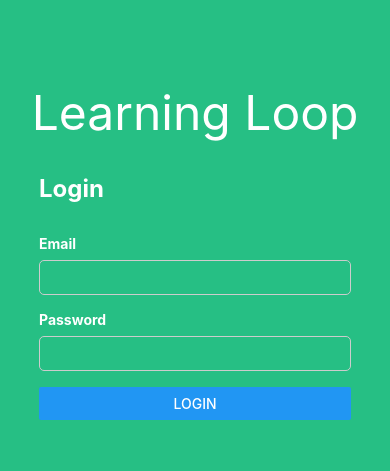
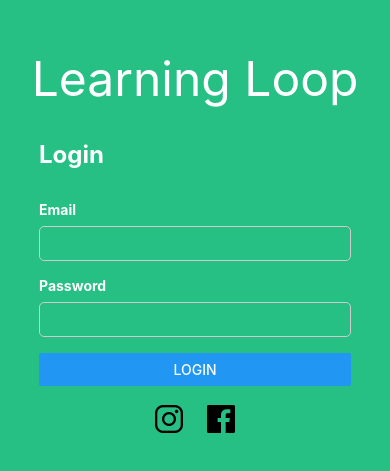
Before and after one commit to YatinKare/FBLA-Mobile-App-23, a React Native app in the folder LearningLoop/: screen / in a window 390 px wide. Shown: the part 171-642 px from the top of the page. Built offline with nearby package versions, Linux system fonts and the light colour scheme.

Commit message:
Update Login.tsx
* login page with socials added

```diff
--- a/LearningLoop/screens/Login.tsx
+++ b/LearningLoop/screens/Login.tsx
@@ -1,6 +1,7 @@
 import React from 'react';
 import { useState } from 'react';
-import { View, Text, TextInput, Button, StyleSheet, } from 'react-native';
+import { View, Text, TextInput, Button, StyleSheet, ScrollView, Linking, TouchableOpacity } from 'react-native';
+import Ionicons from '@expo/vector-icons/Ionicons';
 
 type Props = {
     setUserType: React.Dispatch<React.SetStateAction<string>>;
@@ -69,6 +70,15 @@ type Props = {
             onPress={handleSubmit} // Set the onPress prop to the handleSubmit function
           />
         </View>
+        <View style={styles.socials}>
+        <TouchableOpacity onPress={() => Linking.openURL('https://www.instagram.com')}>
+          <Ionicons name="logo-instagram" size={32} color="black" style={{ marginHorizontal: 10 }} />
+        </TouchableOpacity>
+        <TouchableOpacity onPress={() => Linking.openURL('https://www.facebook.com')}>
+          <Ionicons name="logo-facebook" size={32} color="black" style={{ marginHorizontal: 10 }} />
+        </TouchableOpacity>
+
+        </View>
       </View>
     );
   };
@@ -110,6 +120,14 @@ type Props = {
       paddingVertical: 8,
       color: "white",
     },
+    socials: {
+      flexDirection: 'row',
+      justifyContent: 'center',
+      alignItems: 'center',
+      width: '100%',
+      paddingVertical: 16,
+      paddingHorizontal: 16,
+        },
   });
 
 export default LoginScreen;
```
